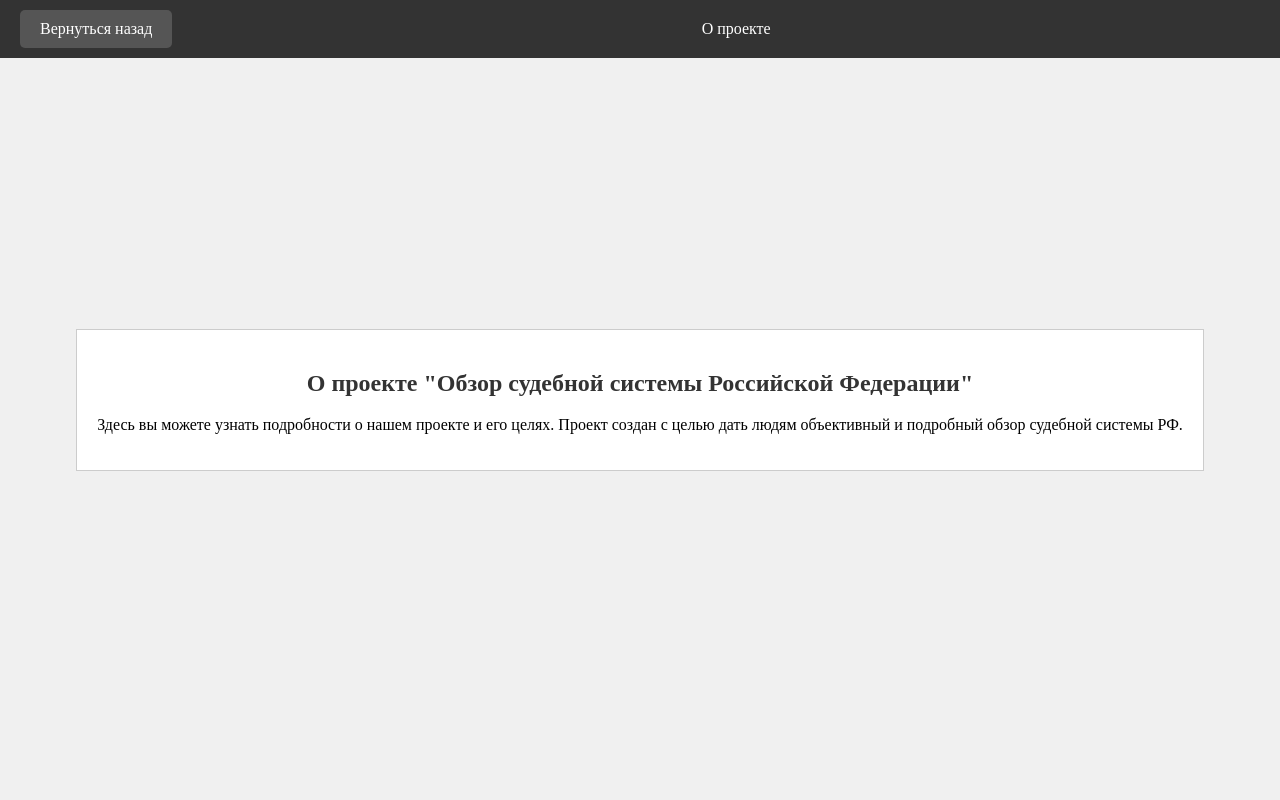
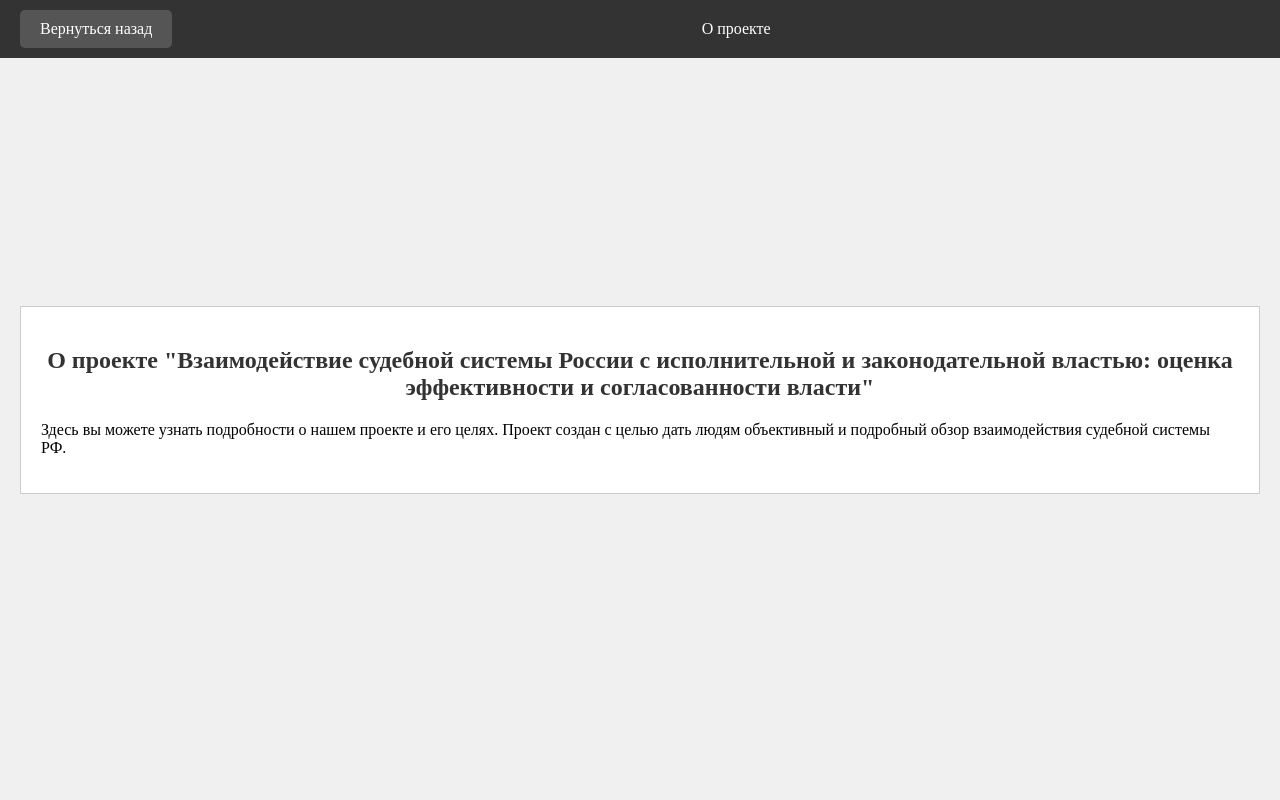
Before and after one commit to Jejsksjfh/individualproject.github.oi, a plain HTML site: page index.html in a window 1280 px wide. Shown: the top 800 px of the page. Drawn offline with Linux system fonts and the light colour scheme.

Commit message:
index.html

```diff
--- a/index.html
+++ b/index.html
@@ -71,8 +71,8 @@
 
     <div class="full-screen">
         <section id="about">
-            <h2>О проекте "Обзор судебной системы Российской Федерации"</h2>
-            <p>Здесь вы можете узнать подробности о нашем проекте и его целях. Проект создан с целью дать людям объективный и подробный обзор судебной системы РФ.</p>
+            <h2>О проекте "Взаимодействие судебной системы России с исполнительной и законодательной властью: оценка эффективности и согласованности власти"</h2>
+            <p>Здесь вы можете узнать подробности о нашем проекте и его целях. Проект создан с целью дать людям объективный и подробный обзор взаимодействия судебной системы РФ.</p>
         </section>
     </div>
 
```
